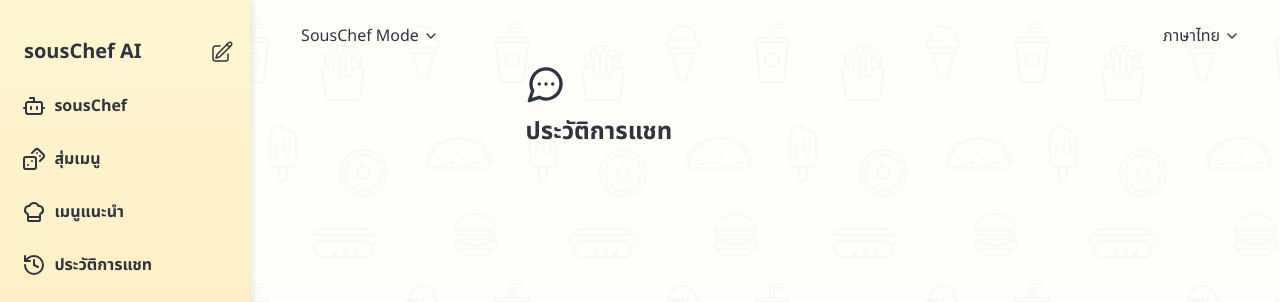
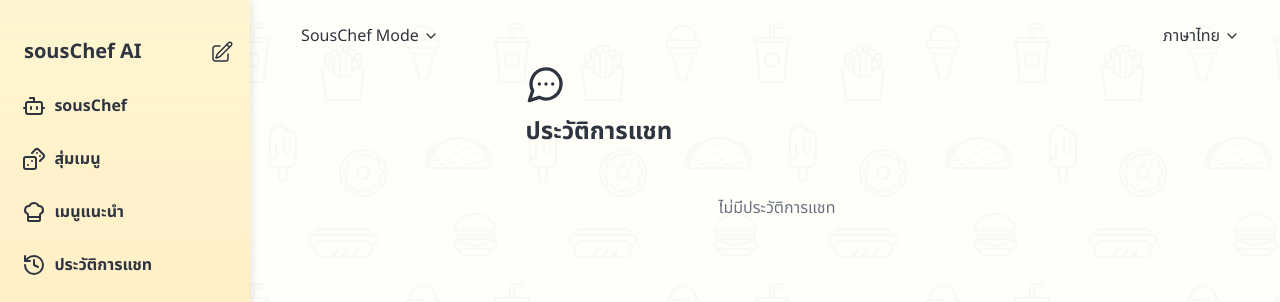
Before and after one commit to JirawatChn/souschef, a React (Vite) app: page /souschef/history in a window 1280 px wide. Shown: the top 302 px of the page. Built offline with nearby package versions, Linux system fonts and the light colour scheme; what @radix-ui/themes would draw is missing.

Commit message:
update all

```diff
--- a/src/App.css
+++ b/src/App.css
@@ -1,5 +1,3 @@
-@import "tailwindcss";
-
 :root {
   --color-text: #2E3440;
 }
--- a/src/i18n.ts
+++ b/src/i18n.ts
@@ -65,6 +65,7 @@ i18n
           },
           delete:"ลบ",
           history:"ประวัติการแชท",
+          no_history:"ไม่มีประวัติการแชท",
           seeAll:"ดูเพิ่มเติม"
         },
       },
@@ -121,6 +122,7 @@ i18n
           },
           delete:"Delete",
           history:"Chat History",
+          no_history:"No chat history",
           seeAll:"See all"
         },
       },
--- a/src/index.css
+++ b/src/index.css
@@ -1,4 +1,5 @@
 @import url('https://fonts.googleapis.com/css2?family=Inter:ital,opsz,wght@0,14..32,100..900;1,14..32,100..900&family=Kanit:ital,wght@0,100;0,200;0,300;0,400;0,500;0,600;0,700;0,800;0,900;1,100;1,200;1,300;1,400;1,500;1,600;1,700;1,800;1,900&family=Noto+Sans+Thai:wght@100..900&display=swap');
+@import "tailwindcss";
 
 body,
 p,
--- a/src/pages/detail.tsx
+++ b/src/pages/detail.tsx
@@ -50,7 +50,7 @@ export const Detail: React.FC<UrlPages> = ({ url }) => {
   };
 
   const hasFetched = useRef(false);
-  const [isAsking,setIsAsking] = useState(false)
+  const [isAsking, setIsAsking] = useState(false);
 
   useEffect(() => {
     if (!chatHistory || hasFetched.current || isAsking) return;
@@ -60,14 +60,22 @@ export const Detail: React.FC<UrlPages> = ({ url }) => {
 
     hasFetched.current = true;
     setIsLoadingFirstAnswer(true);
-    setIsAsking(true)
+    setIsAsking(true);
 
     axios
-      .post(`${url}/ask`, {
+      .post(
+        `${url}/ask`,
+        {
           question: chatHistory.display,
           personality: personality,
           lang: i18n.language,
-      })
+        },
+        {
+          headers: {
+            "X-Session-ID": historyId,
+          },
+        }
+      )
       .then((res) => {
         addMessageToHistory(historyId, "bot", "");
 
@@ -86,7 +94,7 @@ export const Detail: React.FC<UrlPages> = ({ url }) => {
       })
       .finally(() => {
         setIsLoadingFirstAnswer(false);
-        setIsAsking(false)
+        setIsAsking(false);
       });
 
     scrollToBottom();
@@ -98,22 +106,21 @@ export const Detail: React.FC<UrlPages> = ({ url }) => {
     historyId,
     addMessageToHistory,
     updateLastBotMessage,
-    isAsking
+    isAsking,
   ]);
-
 
   const handleSubmit = async () => {
     scrollToBottom();
     if (isSubmitting.current || isAsking) return;
 
     isSubmitting.current = true;
-    setIsAsking(true)
+    setIsAsking(true);
     setLoading(true);
 
     const input = inputRef.current;
     if (!input) {
       isSubmitting.current = false;
-      setIsAsking(false)
+      setIsAsking(false);
       setLoading(false);
       return;
     }
@@ -121,7 +128,7 @@ export const Detail: React.FC<UrlPages> = ({ url }) => {
     const value = input.value.trim();
     if (!value) {
       isSubmitting.current = false;
-      setIsAsking(false)
+      setIsAsking(false);
       setLoading(false);
       return;
     }
@@ -130,11 +137,19 @@ export const Detail: React.FC<UrlPages> = ({ url }) => {
     input.value = "";
 
     try {
-      const response = await axios.post(`${url}/ask`, {
+      const response = await axios.post(
+        `${url}/ask`,
+        {
           question: value,
           personality: personality,
           lang: i18n.language,
-      });
+        },
+        {
+          headers: {
+            "X-Session-ID": historyId,
+          },
+        }
+      );
 
       addMessageToHistory(historyId, "bot", response.data.answer);
       scrollToBottom();
@@ -148,11 +163,10 @@ export const Detail: React.FC<UrlPages> = ({ url }) => {
       scrollToBottom();
     } finally {
       isSubmitting.current = false;
-      setIsAsking(false)
+      setIsAsking(false);
       setLoading(false);
     }
   };
-
 
   if (!chatHistory) {
     return (
--- a/src/pages/history.tsx
+++ b/src/pages/history.tsx
@@ -43,12 +43,16 @@ export const History = () => {
   <div className="flex flex-col justify-center items-center mx-auto my-[3rem]">
     <div className="flex flex-col justify-start w-1/2">
       <LuMessageCircleMore className="w-10 h-10" />
-          <p className="mt-3 bold text-2xl">
-            {t("history")}
+      <p className="mt-3 bold text-2xl">{t("history")}</p>
+    </div>
+
+    <div className="w-1/2 mt-4 divide-y divide-gray-200 max-h-[600px] overflow-y-auto">
+      {visibleHistory.length === 0 ? (
+        <p className="text-center text-gray-500 py-8">
+          {t("no_history")}
         </p>
-        </div>
-        <div className="w-1/2 mt-4 divide-y divide-gray-200 max-h-[600px] overflow-y-auto">
-          {visibleHistory.map((item) => {
+      ) : (
+        visibleHistory.map((item) => {
           const lastBotMsg = [...item.messages]
             .reverse()
             .find((msg) => msg.sender === "bot")?.message;
@@ -86,8 +90,8 @@ export const History = () => {
 
               <button
                 onClick={(e) => {
-                    e.preventDefault(); // ไม่ให้ลิงก์ทำงาน
-                    e.stopPropagation(); // ไม่ให้ลิงก์โดนคลิก
+                  e.preventDefault();
+                  e.stopPropagation();
                   removeHistory(item.id);
                 }}
                 className="absolute right-4 top-1/2 -translate-y-1/2 opacity-0 group-hover:opacity-100 text-rose-500 text-sm hover:underline transition cursor-pointer"
@@ -96,10 +100,11 @@ export const History = () => {
               </button>
             </div>
           );
-          })}
+        })
+      )}
     </div>
 
-        {hasMore && (
+    {hasMore && visibleHistory.length > 0 && (
       <div
         ref={loaderRef}
         className="h-10 flex justify-center items-center mt-4 text-gray-400"
@@ -109,5 +114,6 @@ export const History = () => {
     )}
   </div>
 </MainLayout>
+
   );
 };
--- a/src/pages/home.tsx
+++ b/src/pages/home.tsx
@@ -1,6 +1,6 @@
 import { MainLayout } from "../components/mainLayout";
 import souschefLogo from "../assets/souschef.png";
-import { Badge, Box, Card, Flex, Text } from "@radix-ui/themes";
+import { Box, Card, Flex, Text } from "@radix-ui/themes";
 import { LuMessageCircleQuestion } from "react-icons/lu";
 import { useMemo, useRef } from "react";
 import { useNavigate } from "react-router";
@@ -12,7 +12,7 @@ const allQuestions = [
   { key: "question.porkMenu", result: "pass" },
   { key: "question.japaneseMenu", result: "pass" },
   { key: "question.dinnerIdea1", result: "pass" },
-  { key: "question.dinnerIdea2", result: "fail" },
+  { key: "question.dinnerIdea2", result: "pass" },
   { key: "question.thaiEasyMenu", result: "pass" },
   { key: "question.dessertEasyMenu", result: "pass" },
   { key: "question.eggLeftover", result: "pass" },
@@ -92,14 +92,6 @@ export const Home = () => {
                 }}
                 className="hover:shadow-xl hover:scale-[1.03] bg-white relative"
               >
-                <div className="absolute top-2 right-2">
-                  {q.result === "pass" ? (
-                    <Badge color="amber">{q.result}</Badge>
-                  ) : (
-                    <Badge color="red">{q.result}</Badge>
-                  )}
-                </div>
-
                 <Flex direction="column" gap="2" align="start">
                   <Box
                     style={{
```
Lines whose indentation alone changed are shown as unchanged.
